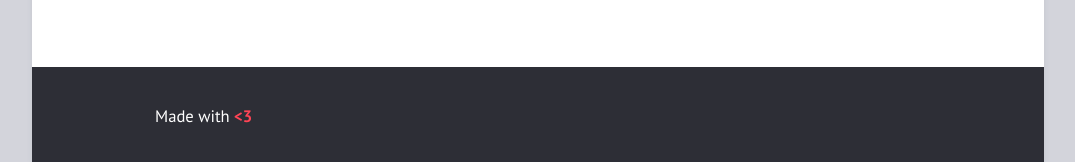
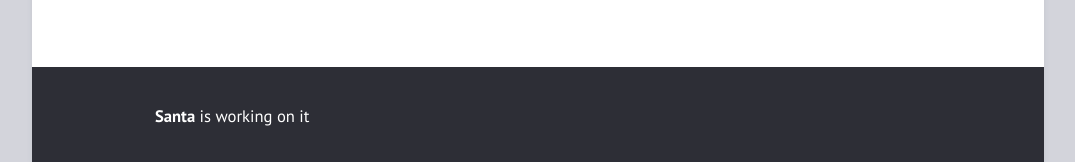
Before and after one commit to dec9th/dec9th.github.io, a Jekyll site: the page built from _posts/2017-10-15-git-readme.md, in a window 1280 px wide. Shown: the part 735-897 px from the top of the page, without its empty margins (102-1177 px from the left). Built offline with Jekyll 4.4.1, drawn with Linux system fonts in a browser that asks for light colours.

Commit message:
modified description

```diff
--- a/_config.yml
+++ b/_config.yml
@@ -1,6 +1,6 @@
 title: "Dec9th's Opslog"
 author: "Santa"
-description: "Made with <b style=\"color: #f45;\">&lt;3</b>"
+description: "<B>Santa</B> is working on it"
 permalink: /:title/
 lang: "en"
 excerpt_separator: "\n\n"
```
